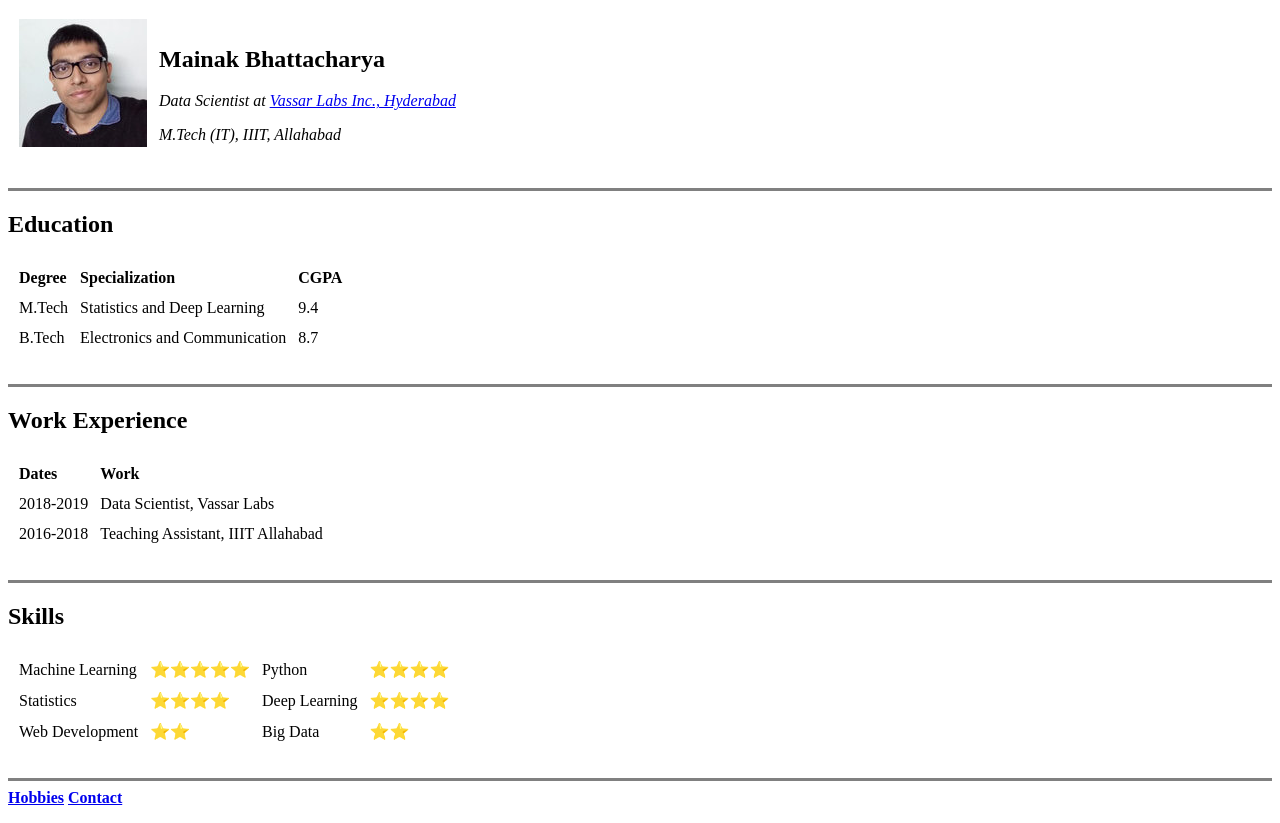
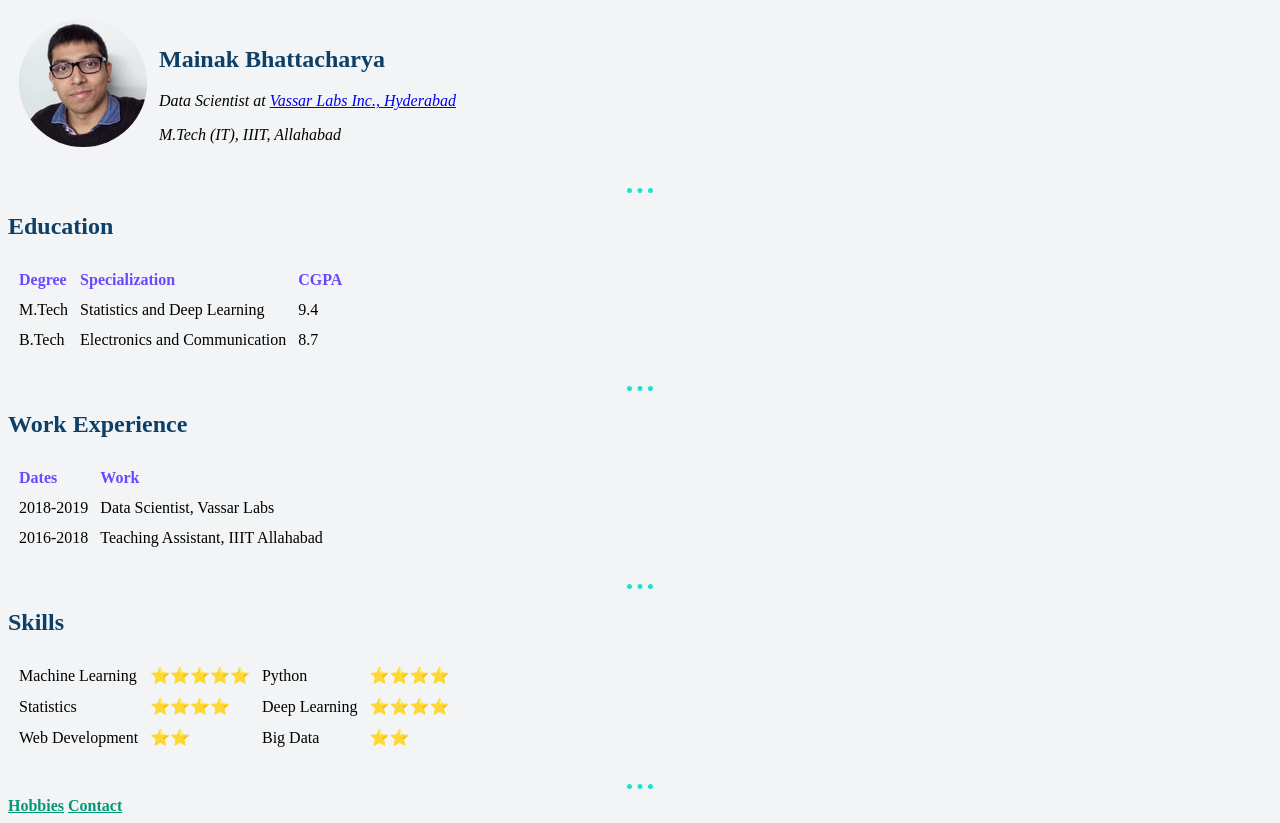
Before and after one commit to mainakCodes/cv, a plain HTML site: page index.html in a window 1280 px wide. Drawn offline with Linux system fonts and the light colour scheme.

Commit message:
updated changes to files and structure
added css

```diff
--- /dev/null
+++ b/css/styles.css
@@ -0,0 +1,23 @@
+  body{
+    background-color: #f2f4f6;
+
+  }
+  hr{
+    border-style: dotted none none;
+    border-color: #1ee3cf;
+    border-width: 5px;
+    height: 0;
+    width: 2%;
+  }
+h2{
+  color: #0d3f67;
+}
+.profile-picture{
+  border-radius: 100%
+}
+th{
+  color: #6b48ff;
+}
+.foot{
+  color: #009975;
+}
--- a/index.html
+++ b/index.html
@@ -4,12 +4,13 @@
 <head>
   <meta charset="utf-8">
   <title>Mainak: HomePage</title>
+  <link rel="stylesheet" href="css/styles.css">
 </head>
 
 <body>
   <table cellspacing=10>
     <tr>
-      <td><img src="mainak.jpg" alt="Mainak profile image"></td>
+      <td><img class="image profile-picture"src="images/mainak.jpg" alt="Mainak profile image"></td>
       <td>
         <h2>Mainak Bhattacharya</h2>
         <h2></h2><p><em>Data Scientist at <a href="http://www.vassarlabs.com/">Vassar Labs Inc., Hyderabad</a></em></p></h2>
@@ -19,7 +20,7 @@
   </table>
 
   <br>
-  <hr size=3, noshade==10>
+  <hr>
   <h2>Education</h2>
   <table cellspacing=10>
     <thead>
@@ -40,7 +41,7 @@
   </table>
 
   <br>
-  <hr size=3, noshade==10>
+  <hr>
   <h2>Work Experience</h2>
   <table cellspacing=10>
     <thead>
@@ -58,7 +59,7 @@
   </table>
 
   <br>
-  <hr size=3, noshade=10>
+  <hr>
   <h2>Skills</h2>
   <table cellspacing=10>
     <tr>
@@ -80,9 +81,9 @@
   </table>
 
   <br>
-  <hr size=3, noshade=10>
-  <a href="hobbies.html"><strong>Hobbies</strong></a>
-  <a href="contact-me.html"><strong>Contact</strong></a>
+  <hr>
+  <a class="foot" href="hobbies.html"><strong>Hobbies</strong></a>
+  <a class="foot" href="contact-me.html"><strong>Contact</strong></a>
 </body>
 
 </html>
```
Also changed, not shown: contact-me.html (+2 -1 lines), hobbies.html (+1 -0 lines), images/mainak.jpg (added).
